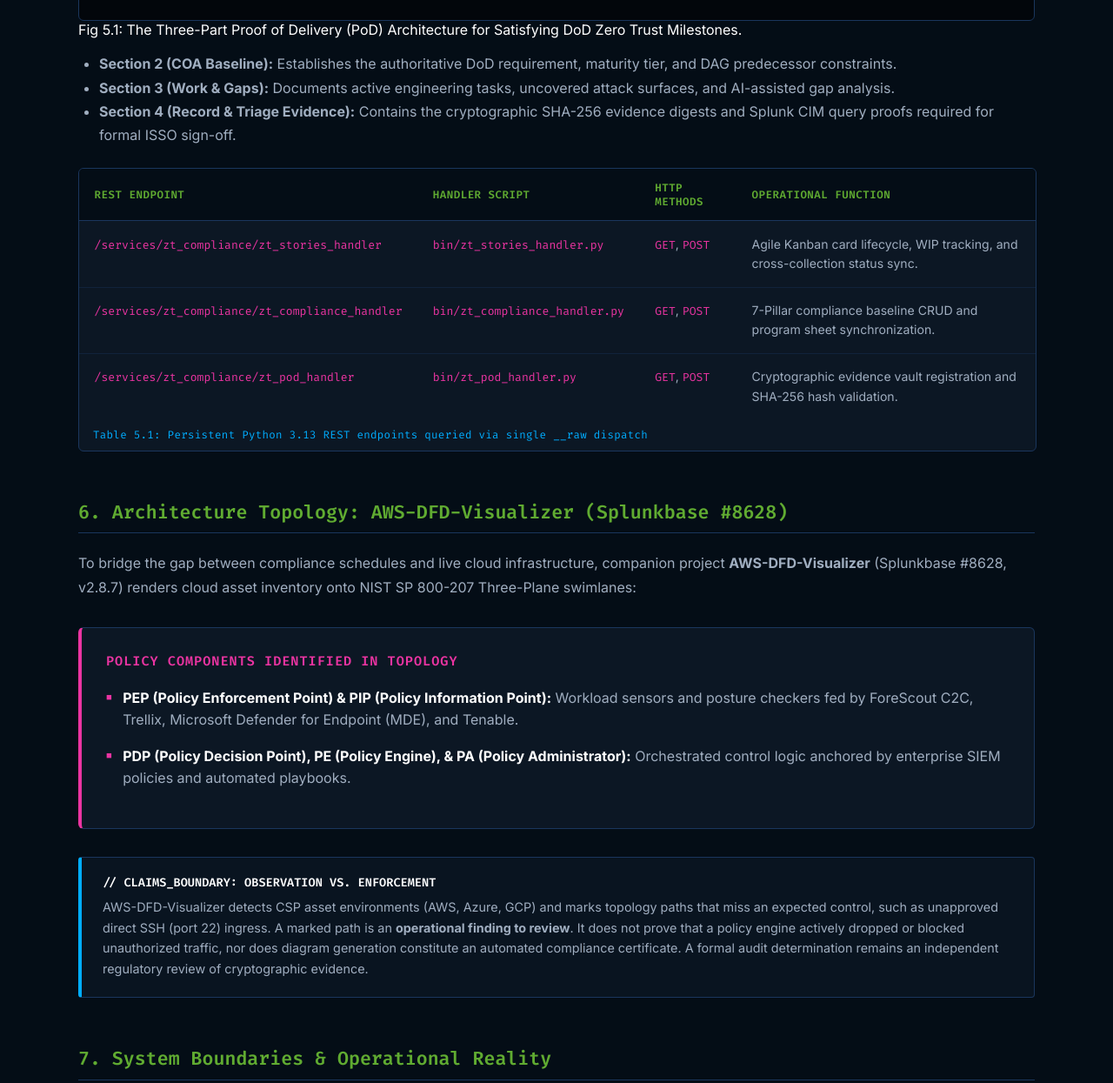
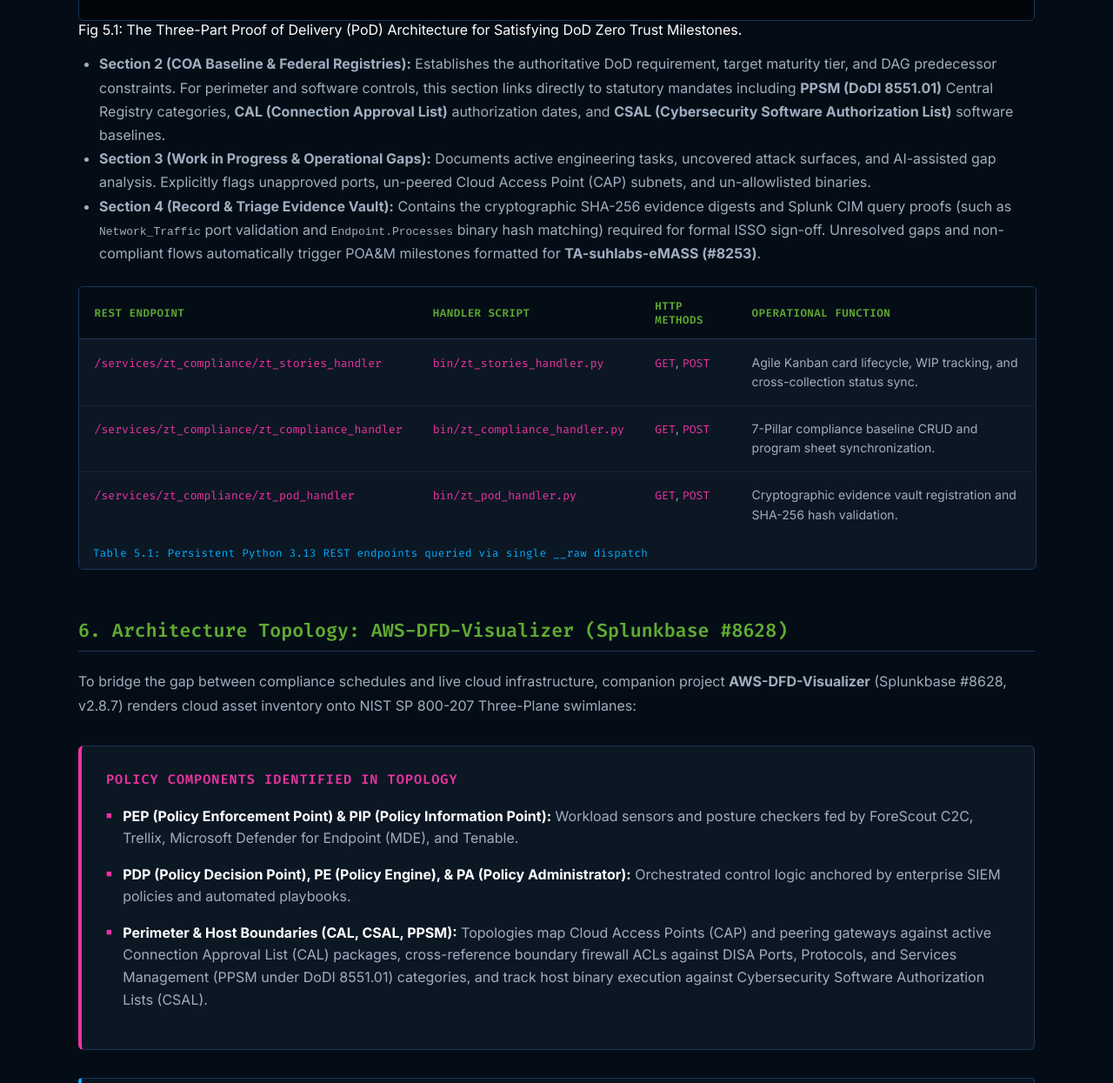
Before and after one commit to JohnYoungSuh/labsweb, a plain HTML site: page zero-trust-whitepaper.html in a window 1280 px wide. Shown: the part 4739-5984 px from the top of the page at 87% size. Drawn offline with Linux system fonts and the light colour scheme.

Commit message:
feat: integrate CAL, CSAL, and PPSM (DoDI 8551.01) into DART Zero Trust PoD architecture

```diff
--- a/zero-trust-whitepaper.html
+++ b/zero-trust-whitepaper.html
@@ -637,9 +637,9 @@
         </div>
 
         <ul style="color: var(--text-muted); line-height: 1.7; padding-left: 1.5rem; margin-bottom: 1.5rem;">
-          <li><strong>Section 2 (COA Baseline):</strong> Establishes the authoritative DoD requirement, maturity tier, and DAG predecessor constraints.</li>
-          <li><strong>Section 3 (Work &amp; Gaps):</strong> Documents active engineering tasks, uncovered attack surfaces, and AI-assisted gap analysis.</li>
-          <li><strong>Section 4 (Record &amp; Triage Evidence):</strong> Contains the cryptographic SHA-256 evidence digests and Splunk CIM query proofs required for formal ISSO sign-off.</li>
+          <li><strong>Section 2 (COA Baseline &amp; Federal Registries):</strong> Establishes the authoritative DoD requirement, target maturity tier, and DAG predecessor constraints. For perimeter and software controls, this section links directly to statutory mandates including <strong>PPSM (DoDI 8551.01)</strong> Central Registry categories, <strong>CAL (Connection Approval List)</strong> authorization dates, and <strong>CSAL (Cybersecurity Software Authorization List)</strong> software baselines.</li>
+          <li><strong>Section 3 (Work in Progress &amp; Operational Gaps):</strong> Documents active engineering tasks, uncovered attack surfaces, and AI-assisted gap analysis. Explicitly flags unapproved ports, un-peered Cloud Access Point (CAP) subnets, and un-allowlisted binaries.</li>
+          <li><strong>Section 4 (Record &amp; Triage Evidence Vault):</strong> Contains the cryptographic SHA-256 evidence digests and Splunk CIM query proofs (such as <code>Network_Traffic</code> port validation and <code>Endpoint.Processes</code> binary hash matching) required for formal ISSO sign-off. Unresolved gaps and non-compliant flows automatically trigger POA&amp;M milestones formatted for <strong>TA-suhlabs-eMASS (#8253)</strong>.</li>
         </ul>
 
         <div class="table-wrap">
@@ -691,6 +691,9 @@
             </li>
             <li>
               <strong>PDP (Policy Decision Point), PE (Policy Engine), &amp; PA (Policy Administrator):</strong> Orchestrated control logic anchored by enterprise SIEM policies and automated playbooks.
+            </li>
+            <li>
+              <strong>Perimeter &amp; Host Boundaries (CAL, CSAL, PPSM):</strong> Topologies map Cloud Access Points (CAP) and peering gateways against active Connection Approval List (CAL) packages, cross-reference boundary firewall ACLs against DISA Ports, Protocols, and Services Management (PPSM under DoDI 8551.01) categories, and track host binary execution against Cybersecurity Software Authorization Lists (CSAL).
             </li>
           </ul>
         </div>
@@ -745,6 +748,11 @@
                 <td>Automated discovery scheduled searches populate observation state in the KV store.</td>
                 <td>Telemetry volume does not automatically mark an activity Compliant. A single passing hash confirms outcome proof; continuous authorization (cATO) requires recurring verification.</td>
               </tr>
+              <tr>
+                <td><strong>CAL / CSAL / PPSM &amp; eMASS Sync</strong></td>
+                <td>Telemetry correlation against KV Store lookups (<code>zt_ppsm_registry</code>, <code>zt_csal_manifest</code>). Unapproved flows generate POA&amp;M milestones via <code>TA-suhlabs-eMASS (#8253)</code>.</td>
+                <td>Splunk detects and documents violations for AO review; Splunk does not inline drop packets at the wire without an external PDP/PEP firewall integration.</td>
+              </tr>
             </tbody>
           </table>
         </div>
```
Also changed, not shown: 2 other files.
